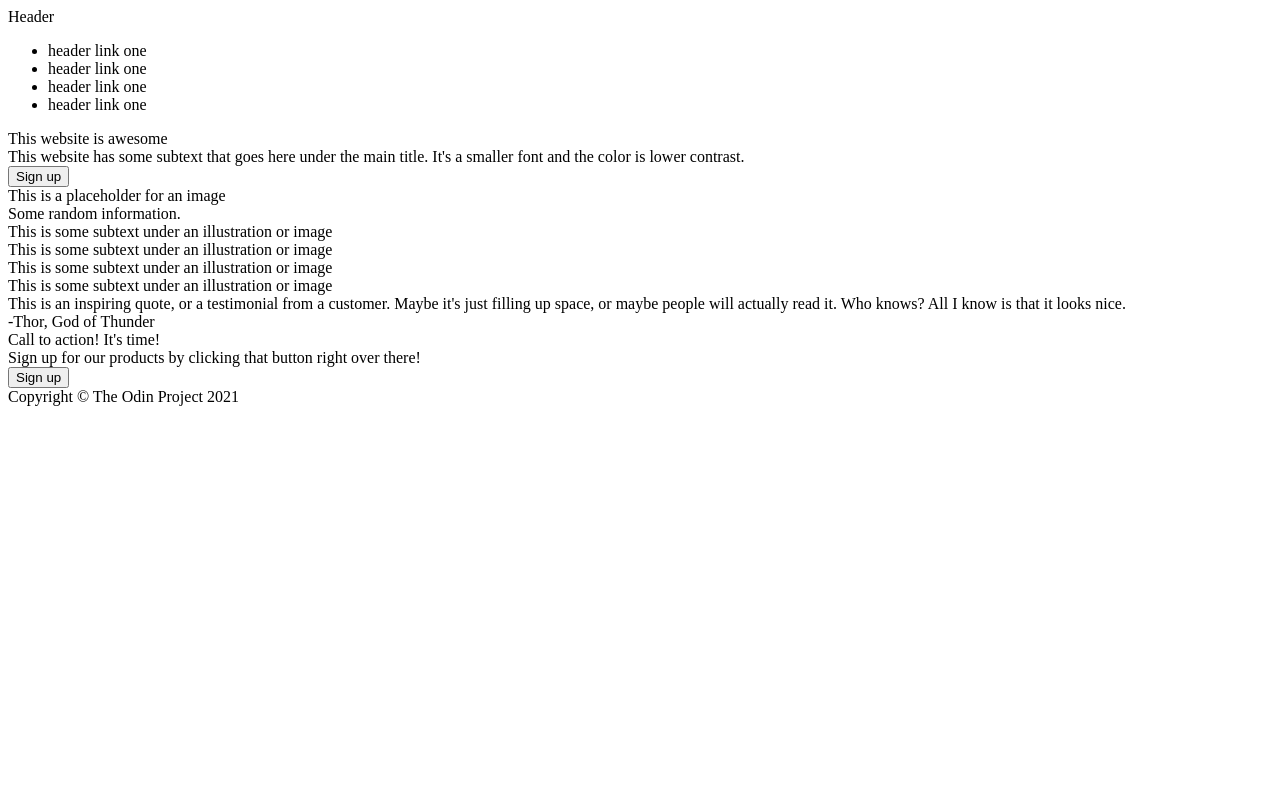
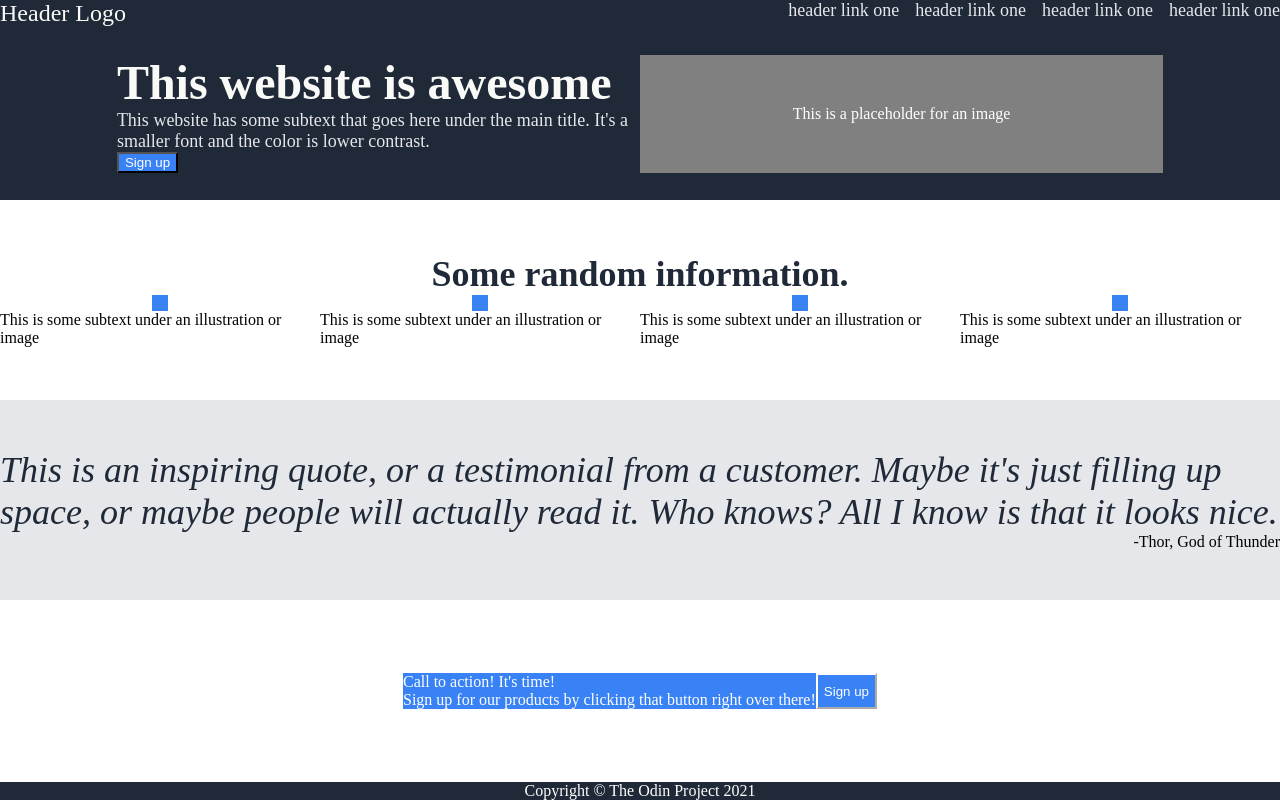
Before and after one commit to mgaray99/landing-page, a plain HTML site: page index.html in a window 1280 px wide. Drawn offline with Linux system fonts and the light colour scheme.

Commit message:
Added most of the styling to the page
Added all the necessary display styling using flexbox. Added most of the text coloring, sizing and weighting.

```diff
--- a/index.html
+++ b/index.html
@@ -4,31 +4,31 @@
     <meta charset="UTF-8">
     <meta name="viewport" content="width=device-width, initial-scale=1.0">
     <title>Landing Page</title>
+    <link rel="stylesheet" href="./styles.css">
 </head>
 <body>
     <div class="top">
         <div class="header">
-            <header>Header</header>
-            <ul>
+            <header>Header Logo</header>
+            <ul class="links">
                 <li><a>header link one</a></li>
                 <li><a>header link one</a></li>
                 <li><a>header link one</a></li>
                 <li><a>header link one</a></li>
             </ul></div>
-        <div class="hero">
-            <div class="text">
-                <div class="main">This website is awesome</div>
-                <div class="secondary">This website has some subtext that goes here under the main title. It's a smaller font and the color is lower contrast.</div>
-                <button>Sign up</button>
-            </div>
-            <div class="image">
-                <div class="placeholder">This is a placeholder for an image</div>
-            </div>
-        </div>
+        <div class="container">
+            <div class="hero">
+                <div class="text">
+                    <div class="main"><strong>This website is awesome</strong></div>
+                    <div class="secondary">This website has some subtext that goes here under the main title. It's a smaller font and the color is lower contrast.</div>
+                    <button>Sign up</button>
+                </div>
+                <div class="image">This is a placeholder for an image</div>
+            </div></div>
     </div>
     <div class="middle-top">
         <div class="info">
-            <div class="title">Some random information.</div>
+            <div class="title"><strong>Some random information.</strong></div>
             <div class="items">
                 <div class="item">
                     <div class="image"></div>
@@ -50,7 +50,7 @@
     </div>
     <div class="middle-bottom">
         <div class ="quote">
-            <div class="text">This is an inspiring quote, or a testimonial from a customer. Maybe it's just filling up space, or maybe people will actually read it. Who knows? All I know is that it looks nice.</div>
+            <div class="text"><em>This is an inspiring quote, or a testimonial from a customer. Maybe it's just filling up space, or maybe people will actually read it. Who knows? All I know is that it looks nice.</em></div>
             <div class="credit">-Thor, God of Thunder</div>
         </div>
     </div>
--- a/styles.css
+++ b/styles.css
@@ -0,0 +1,165 @@
+body {
+    margin: 0px;
+    padding: 0px;
+    height: 100vh;
+    display: flex;
+    flex-direction: column;
+}
+
+.top, .middle-top, .middle-bottom, .bottom {
+    flex: 1;
+    display: flex;
+    flex-direction: column;
+}
+
+.top {
+    justify-content: flex-start;
+}
+
+.top, .footer {
+    background-color: #1f2937;
+}
+
+.middle-bottom, .middle-top {
+    justify-content: center;
+}
+
+.middle-bottom {
+    background-color: #e5e7eb;
+}
+
+.bottom {
+    justify-content: flex-end;
+}
+
+.header {
+    display: flex;
+    justify-content: space-between;
+}
+
+header {
+    font-size: 24px;
+}
+
+header, .hero .text .main {
+    color: #f9faf8;
+}
+
+.links, .hero .text .secondary {
+    font-size: 18px;
+    color: #e5e7eb;
+}
+
+.links {
+    display: flex;
+    gap: 16px;
+}
+
+ul {
+    list-style: none;
+    padding: 0;
+    margin: 0;
+}
+
+.hero {
+    display: flex;
+    justify-content: center;
+}
+
+.hero .text, .hero .image{
+    flex: 1;
+}
+
+.hero .text {
+    display: flex;
+    flex-direction: column;
+}
+
+.hero .text .main {
+    font-size: 48px;
+}
+
+.hero .text .secondary {
+    font-size: 18px;
+}
+
+.hero .text button {
+    align-self: flex-start;
+}
+
+button {
+    background-color: #3882f6;
+    color: white;
+}
+
+.hero .image {
+    background-color: gray;
+    color: white;
+    display: flex;
+    justify-content: center;
+    align-items: center;
+}
+
+.info {
+    display: flex;
+    flex-direction: column;
+    align-items: center;
+}
+
+.info .title, .quote .text {
+    font-size: 36px;
+    color: #1f2937
+}
+
+.info .items {
+    display: flex;
+}
+
+.info .items .item {
+    display: flex;
+    flex-direction: column;
+    align-items: center;
+}
+
+.info .items .item .image {
+    border: 8px solid #3882f6;
+}
+
+.quote {
+    display: flex;
+    flex-direction: column;
+    align-items: center;
+}
+
+.quote .credit {
+    align-self: flex-end;
+}
+
+.container {
+    flex: 1;
+    display: flex;
+    justify-content: center;
+    align-items: center;
+}
+
+.call-to-action {
+    display: flex;
+    justify-content: center;
+    background-color: #3882f6;
+}
+
+.call-to-action .text {
+    display: flex;
+    flex-direction: column;
+    color: white;
+}
+
+.call-to-action button {
+    border-color: white;
+}
+
+.footer {
+    display: flex;
+    justify-content: center;
+    color: white;
+}
```
